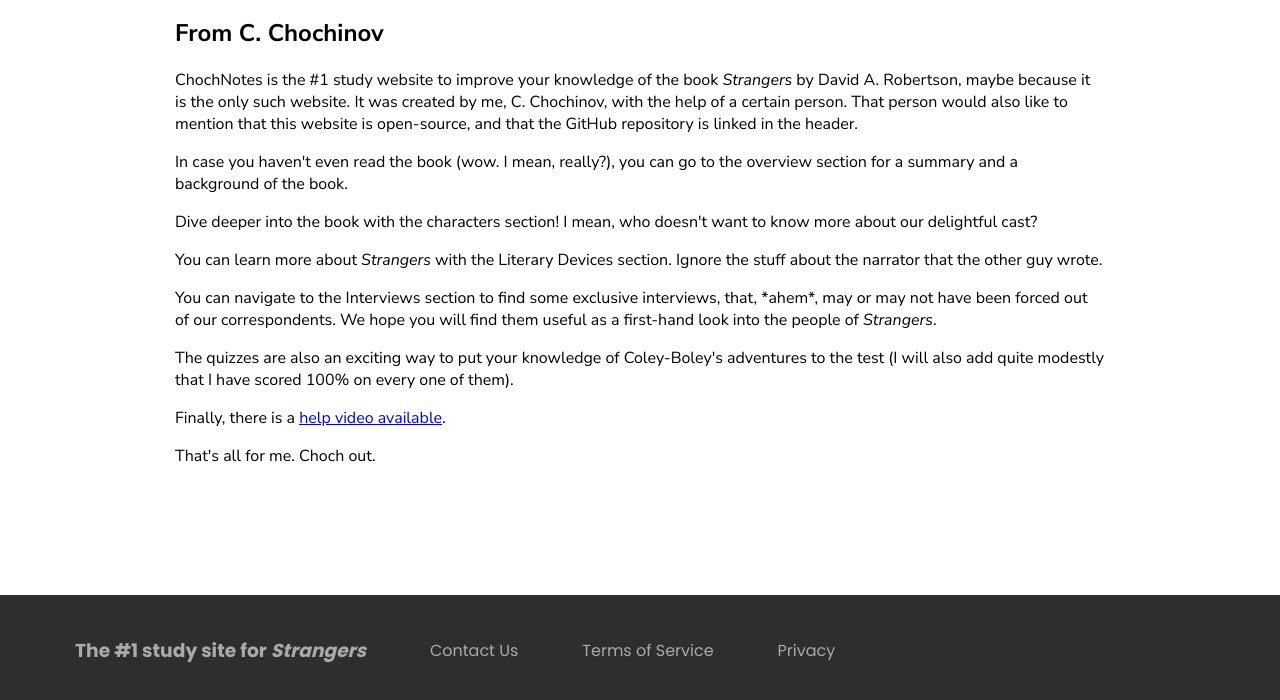
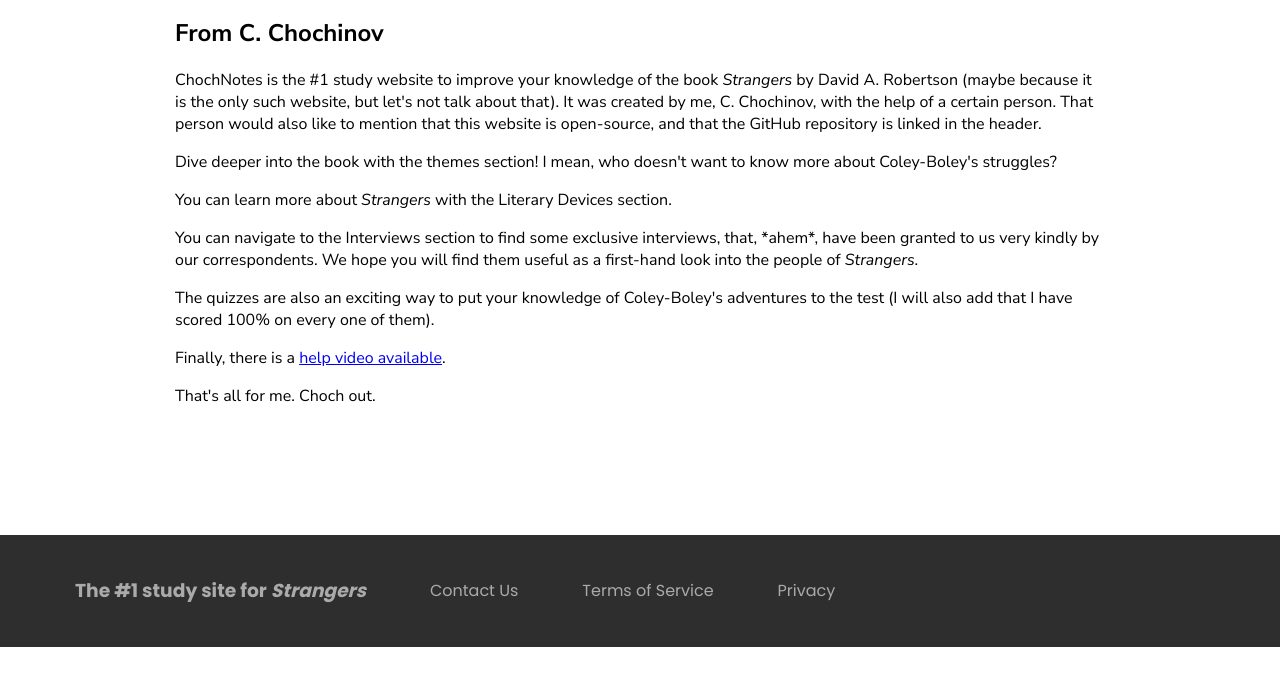
Before and after one commit to SurelyEnough/ChochNotes, a website: page html/about.html in a window 1280 px wide. Shown: the part 234-934 px from the top of the page. After the commit the page ends 881 px from the top, so only its background shows below. Drawn offline with Linux system fonts and the light colour scheme.

Commit message:
Update about page

```diff
--- a/html/about.html
+++ b/html/about.html
@@ -1,16 +1,16 @@
 <!DOCTYPE html>
 <html lang="en">
   <head>
-    <meta charset="UTF-8"/>
-    <meta http-equiv="X-UA-Compatible" content="IE=edge"/>
-    <meta name="viewport" content="width=device-width, initial-scale=1.0"/>
-    <link rel="preconnect" href="https://fonts.googleapis.com"/>
-    <link rel="preconnect" href="https://fonts.gstatic.com" crossorigin/>
+    <meta charset="UTF-8" />
+    <meta http-equiv="X-UA-Compatible" content="IE=edge" />
+    <meta name="viewport" content="width=device-width, initial-scale=1.0" />
+    <link rel="preconnect" href="https://fonts.googleapis.com" />
+    <link rel="preconnect" href="https://fonts.gstatic.com" crossorigin />
     <link
       href="https://fonts.googleapis.com/css2?family=Nunito+Sans:ital,wght@0,400;0,700;1,400&family=Poppins:wght@400;700&display=swap"
       rel="stylesheet"
     />
-    <link rel="stylesheet" href="../css/style.css"/>
+    <link rel="stylesheet" href="../css/style.css" />
     <link
       rel="apple-touch-icon"
       sizes="180x180"
@@ -28,16 +28,16 @@
       sizes="16x16"
       href="/favicon-16x16.png?"
     />
-    <link rel="manifest" href="/site.webmanifest?"/>
-    <link rel="mask-icon" href="/safari-pinned-tab.svg?" color="#5bbad5"/>
-    <meta name="msapplication-TileColor" content="#da532c"/>
-    <meta name="theme-color" content="#ffffff"/>
+    <link rel="manifest" href="/site.webmanifest?" />
+    <link rel="mask-icon" href="/safari-pinned-tab.svg?" color="#5bbad5" />
+    <meta name="msapplication-TileColor" content="#da532c" />
+    <meta name="theme-color" content="#ffffff" />
     <title>About | ChochNotes</title>
   </head>
 
   <body>
     <header>
-    <img class="logo-image" src="../images/logo.png" alt="A photo of a fox"/>
+      <img class="logo-image" src="../images/logo.png" alt="A photo of a fox" />
       <a class="logo-text" href="index.html">
         <span style="color: rgb(66, 66, 66)">choch</span
         ><span style="color: rgb(92, 109, 219)">notes</span>
@@ -60,33 +60,30 @@
         <h2>From C. Chochinov</h2>
         <p class="content-text">
           ChochNotes is the #1 study website to improve your knowledge of the
-            book <i>Strangers</i> by David A. Robertson, maybe because it is the
-            only such website. It was created by me, C. Chochinov, with the help of a
-            certain person. That person would also like to mention that this
-            website is open-source, and that the GitHub repository is linked in
-            the header.
+          book <i>Strangers</i> by David A. Robertson (maybe because it is the
+          only such website, but let's not talk about that). It was created by
+          me, C. Chochinov, with the help of a certain person. That person would
+          also like to mention that this website is open-source, and that the
+          GitHub repository is linked in the header.
         </p>
         <p>
-            In case you haven't even read the book (wow. I mean, really?), you can go to the overview section for a
-            summary and a background of the book.
+          Dive deeper into the book with the themes section! I mean, who doesn't
+          want to know more about Coley-Boley's struggles?
         </p>
         <p>
-            Dive deeper into the book with the characters section! I mean, who doesn't want to know more about our
-            delightful cast?
+          You can learn more about <i>Strangers</i> with the Literary Devices
+          section.
         </p>
-        <p>You can learn more about <i>Strangers</i> with the Literary Devices section. Ignore the stuff about the
-            narrator that
-            the other guy wrote.</p>
         <p>
           You can navigate to the Interviews section to find some exclusive
-            interviews, that, *ahem*, may or may not have been forced out of our
+          interviews, that, *ahem*, have been granted to us very kindly by our
           correspondents. We hope you will find them useful as a first-hand look
           into the people of <i>Strangers</i>.
         </p>
         <p>
           The quizzes are also an exciting way to put your knowledge of
-            Coley-Boley's adventures to the test (I will also add quite modestly
-            that I have scored 100% on every one of them).
+          Coley-Boley's adventures to the test (I will also add that I have
+          scored 100% on every one of them).
         </p>
         <p>
           Finally, there is a
```
Lines whose indentation alone changed are shown as unchanged.
